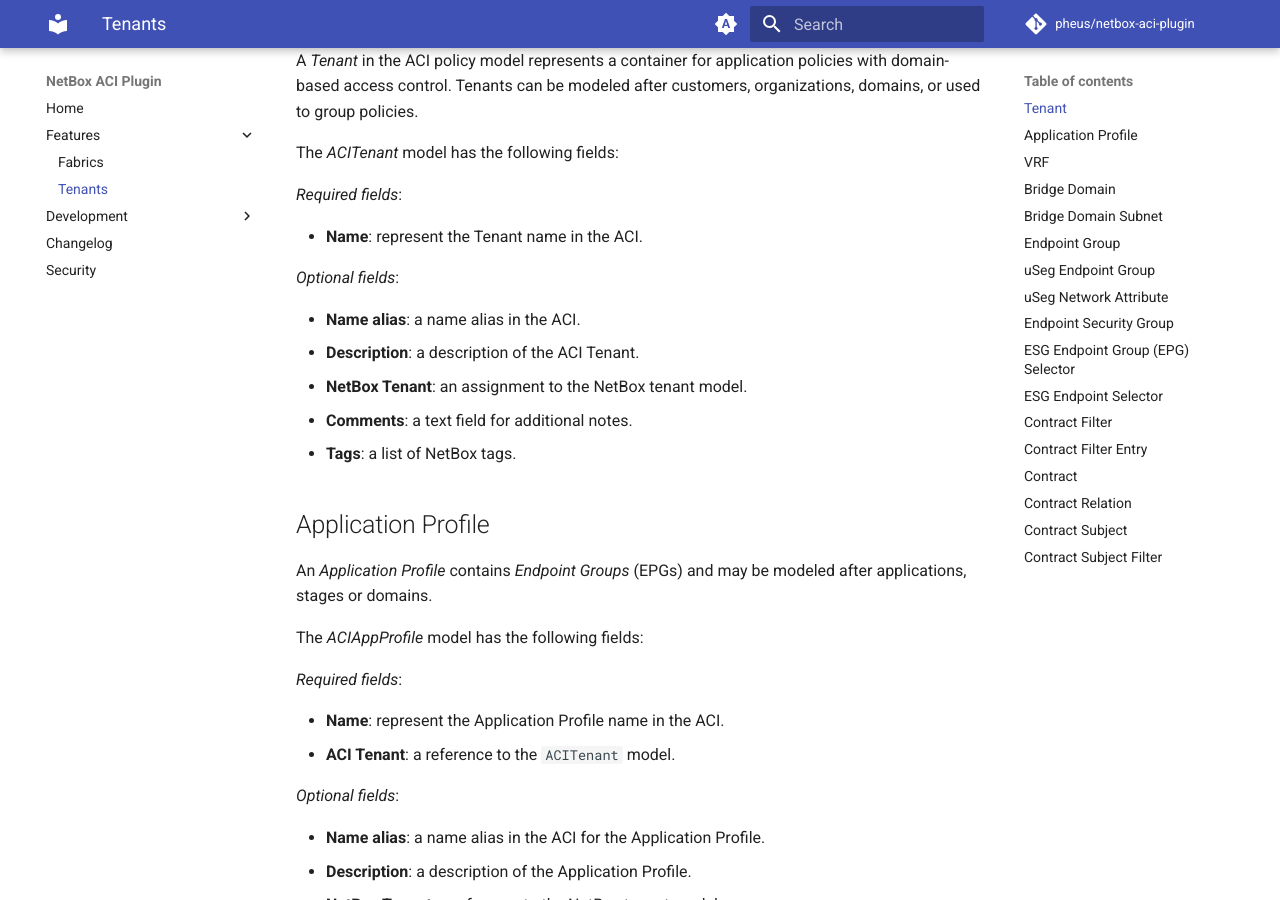
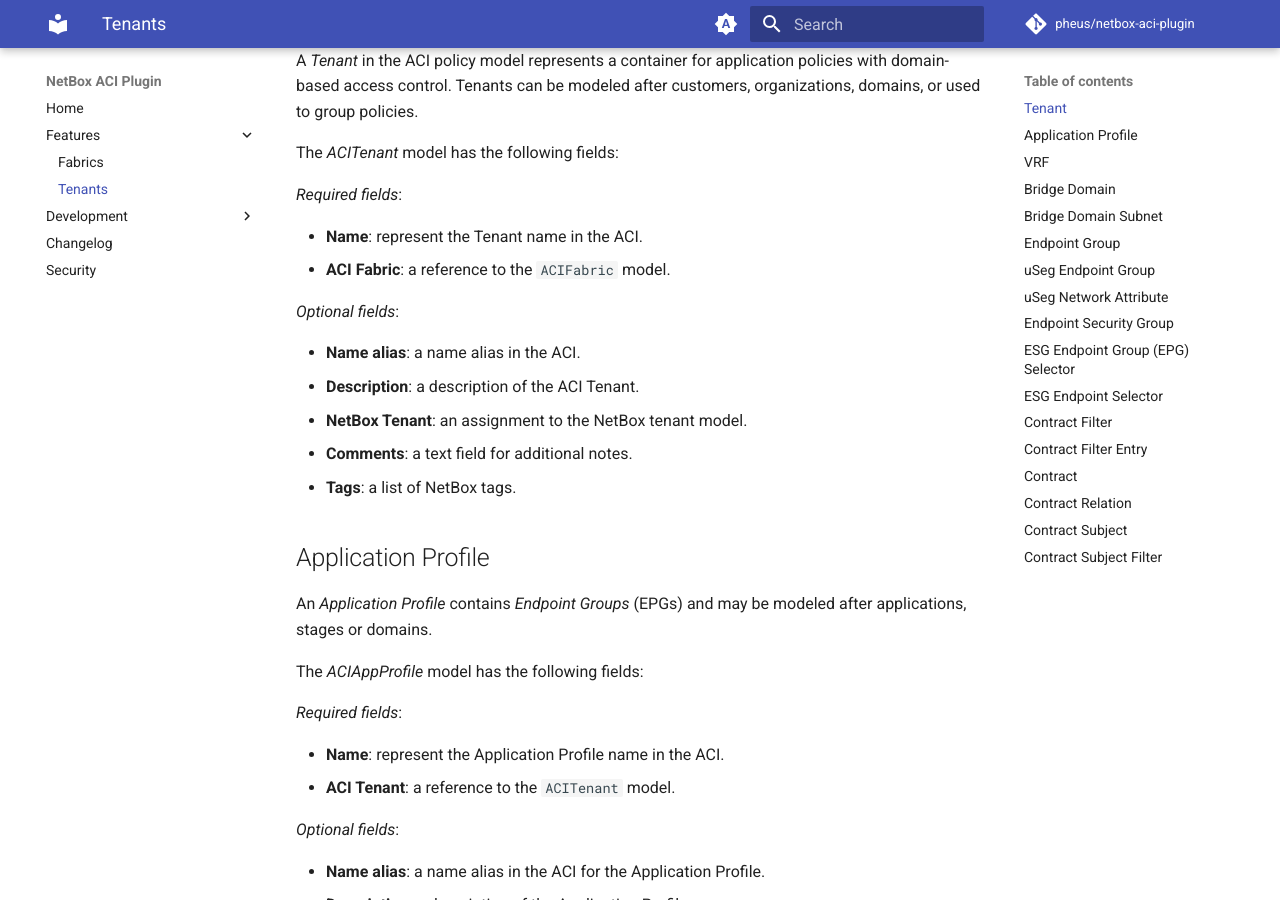
Before and after one commit to pheus/netbox-aci-plugin, an MkDocs documentation site: the page built from docs/features/tenants.md, in a window 1280 px wide and 900 px high, scrolled down 855 px. Built offline with MkDocs 1.6.1 and Material for MkDocs 9.7.7, drawn with Linux system fonts in a browser that asks for light colours; comment, search, counter and statistics services are not loaded.

Commit message:
docs(tenants): Document ACI Fabric field in Tenants
Adds details about the `ACI Fabric` field in the required fields section
of the ACI Tenant's documentation. Explains the field as a reference to
the `ACIFabric` model for improved clarity.

```diff
--- a/docs/features/tenants.md
+++ b/docs/features/tenants.md
@@ -87,6 +87,7 @@ The *ACITenant* model has the following fields:
 *Required fields*:
 
 - **Name**: represent the Tenant name in the ACI.
+- **ACI Fabric**: a reference to the `ACIFabric` model.
 
 *Optional fields*:
 
```
